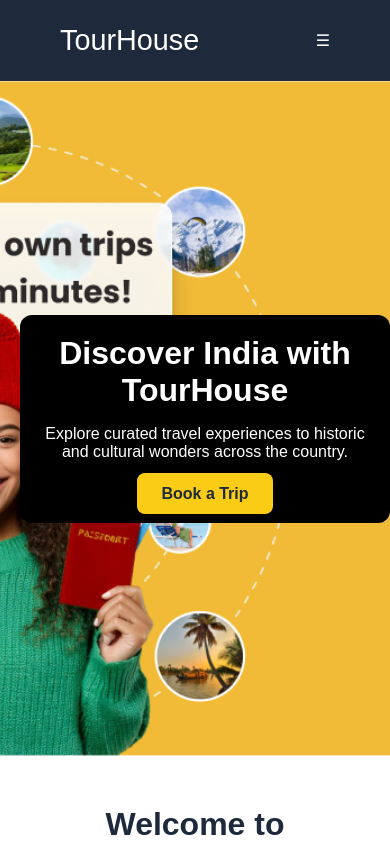
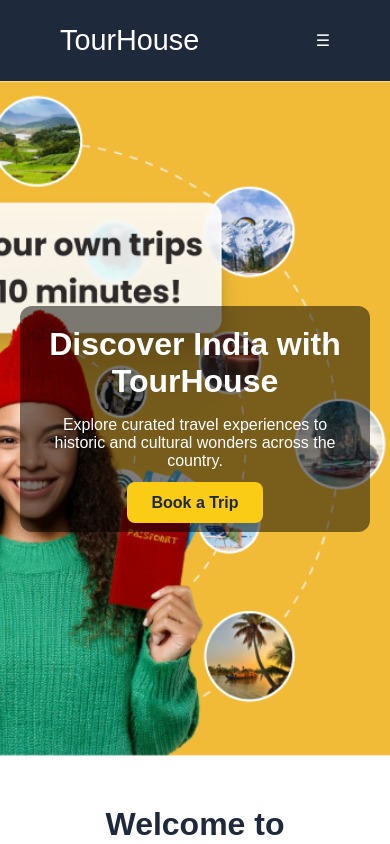
Before and after one commit to Kaushal2910/TourHouse-Website, a Next.js app: page / in a window 390 px wide. Shown: the top 844 px of the page. Built offline with nearby package versions, Linux system fonts and the light colour scheme.

Commit message:
Improved navbar responsiveness and mobile UX

```diff
--- a/styles/Home.module.css
+++ b/styles/Home.module.css
@@ -197,15 +197,18 @@
 
 @media (max-width: 768px) {
   .heroSection {
-    background-position: right center; /* Shift image to keep girl on right */
-    padding-left: 20px; /* Reduce side padding */
-    height: 80vh; /* Optional: reduce height on smaller screens */
+    background-position: right center; /* Keep girl on right */
+    padding-left: 0; /* Remove left push */
+    padding: 0 20px; /* Add horizontal padding */
+    height: 80vh;
+    justify-content: center; /* ← Center the overlay */
+    text-align: center;
   }
 
   .overlay {
     padding: 20px;
-    max-width: 100%; /* Allow full width use */
-    background-color: rgba(0, 0, 0, 0.6); /* Optional: darken for better contrast */
+    max-width: 100%;
+    background-color: rgba(0, 0, 0, 0.5);
     text-align: center;
   }
 
@@ -216,11 +219,4 @@
   .overlay p {
     font-size: 1rem;
   }
-
-
-  .overlay {
-    background-color: rgba(0, 0, 0, 7); /* ↓ lower opacity */
-  }
-
-
 }
```
Also changed, not shown: public/place-images/homebannerbg.png.
